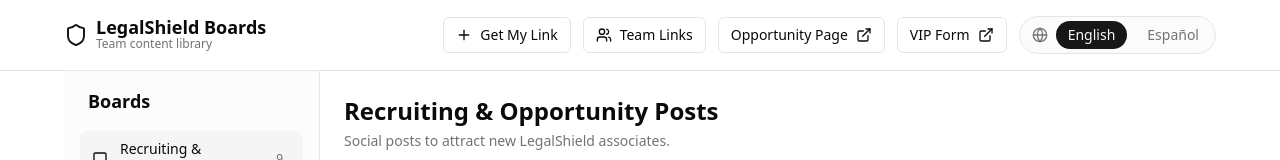
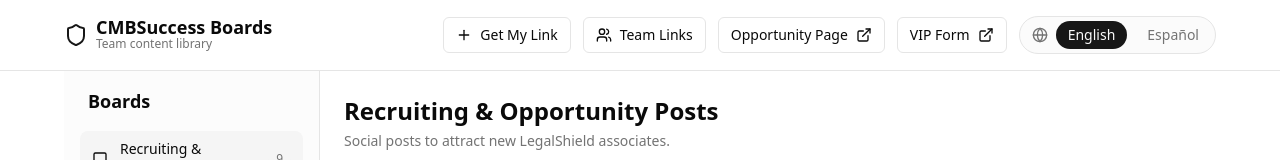
Before and after one commit to CarmenBall/legalshield-boards, a Next.js app: page / in a window 1280 px wide. Shown: the top 160 px of the page. Built offline with nearby package versions, Linux system fonts and the light colour scheme.

Commit message:
Rename app title from LegalShield Boards to CMBSuccess Boards

```diff
--- a/app/layout.tsx
+++ b/app/layout.tsx
@@ -8,7 +8,7 @@ const inter = Inter({
 });
 
 export const metadata: Metadata = {
-  title: "LegalShield Boards",
+  title: "CMBSuccess Boards",
   description: "Team content library for scripts, posts, and talking points.",
 };
 
--- a/app/page.tsx
+++ b/app/page.tsx
@@ -39,7 +39,7 @@ export default function HomePage() {
           <div className="flex items-center gap-2">
             <Shield className="h-6 w-6 text-primary" />
             <div>
-              <h1 className="text-lg font-bold leading-none">LegalShield Boards</h1>
+              <h1 className="text-lg font-bold leading-none">CMBSuccess Boards</h1>
               <p className="text-xs text-muted-foreground">
                 {language === "en" ? "Team content library" : "Biblioteca de contenido del equipo"}
               </p>
```
